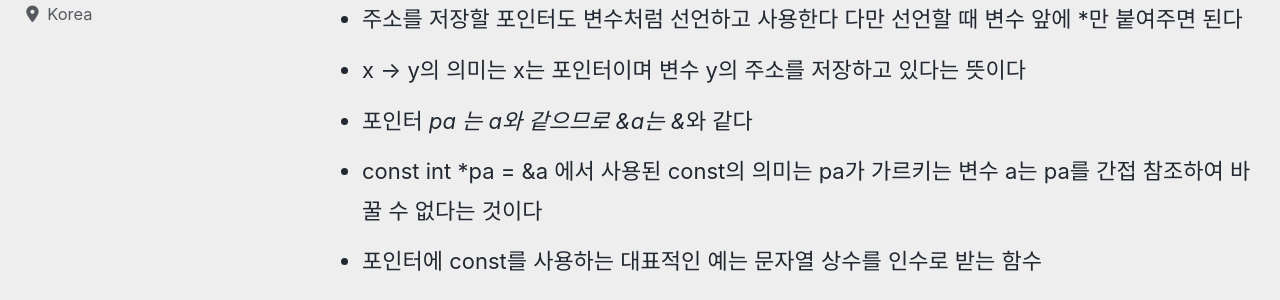
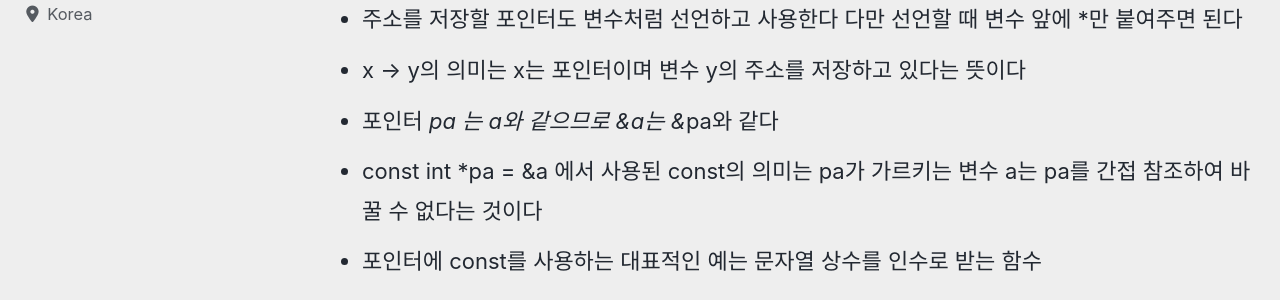
Before and after one commit to devMyeong/devMyeong.github.io, a Jekyll site: the page built from _posts/c/2021-06-28-c.md, in a window 1280 px wide and 900 px high, scrolled down 7501 px. Shown: the part 152-452 px from the top of the window. Built offline with Jekyll 4.4.1, drawn with Linux system fonts in a browser that asks for light colours; cached includes are drawn as plain includes; nearby versions of some CDN libraries; some web fonts are replaced.

Commit message:
update chapter 09-1

```diff
--- a/_posts/c/2021-06-28-c.md
+++ b/_posts/c/2021-06-28-c.md
@@ -140,7 +140,7 @@ last_modified_at: 2021-07-04
 - 주소는 보통 16진수로 표기한다 따라서 주소를 출력할 때는 전용 문자인 %p를 사용하는 것이 좋다
 - 주소를 저장할 포인터도 변수처럼 선언하고 사용한다 다만 선언할 때 변수 앞에 *만 붙여주면 된다
 - x -> y의 의미는 x는 포인터이며 변수 y의 주소를 저장하고 있다는 뜻이다
-- 포인터 *pa 는 a와 같으므로 &a는 &*와 같다
+- 포인터 *pa 는 a와 같으므로 &a는 &*pa와 같다
 - const int *pa = &a 에서 사용된 const의 의미는 pa가 가르키는 변수 a는 pa를 간접 참조하여 바꿀 수 없다는 것이다
 - 포인터에 const를 사용하는 대표적인 예는 문자열 상수를 인수로 받는 함수
 
```
